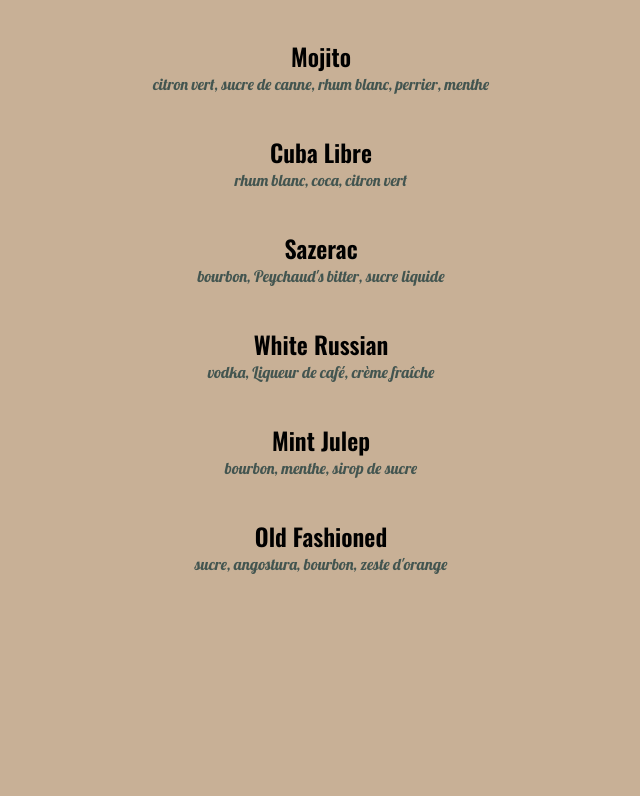
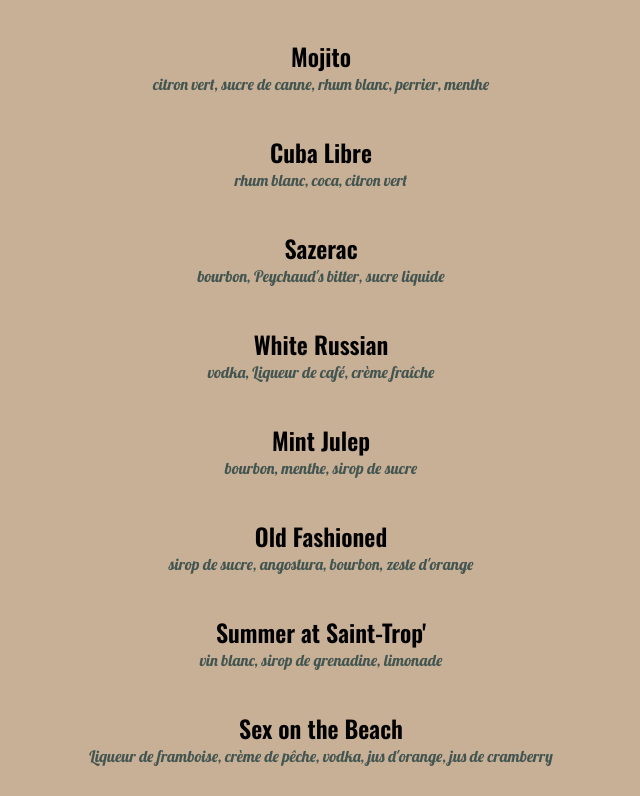
Before and after one commit to DamienDeSousa/bar-bencher, a Next.js app: page /baradams in a window 1280 px wide. Shown: the part 240-1036 px from the top of the page, without its empty margins (319-959 px from the left). Before the commit the page ends 844 px from the top, so only its background shows below. Built offline with nearby package versions, Linux system fonts and the light colour scheme.

Commit message:
ajout Summer at saint-trop (Jacqueline) & sex on the beach

```diff
--- a/app/baradams/page.tsx
+++ b/app/baradams/page.tsx
@@ -44,22 +44,22 @@ export default function Home() {
     },
     {
       name: "Old Fashioned",
-      ingredients: ["sucre", "angostura", "bourbon", "zeste d'orange"],
+      ingredients: ["sirop de sucre", "angostura", "bourbon", "zeste d'orange"],
     },
-    // {
-    //   name: "Summer at Saint-Trop'",
-    //   ingredients: ["vin blanc", "sirop de grenadine", "limonade"],
-    // },
-    // {
-    //   name: "Sex on the Beach",
-    //   ingredients: [
-    //     "Liqueur de framboise",
-    //     "crème de pêche",
-    //     "vodka",
-    //     "jus d'orange",
-    //     "jus de cramberry",
-    //   ],
-    // },
+    {
+      name: "Summer at Saint-Trop'",
+      ingredients: ["vin blanc", "sirop de grenadine", "limonade"],
+    },
+    {
+      name: "Sex on the Beach",
+      ingredients: [
+        "Liqueur de framboise",
+        "crème de pêche",
+        "vodka",
+        "jus d'orange",
+        "jus de cramberry",
+      ],
+    },
   ];
 
   return (
```
